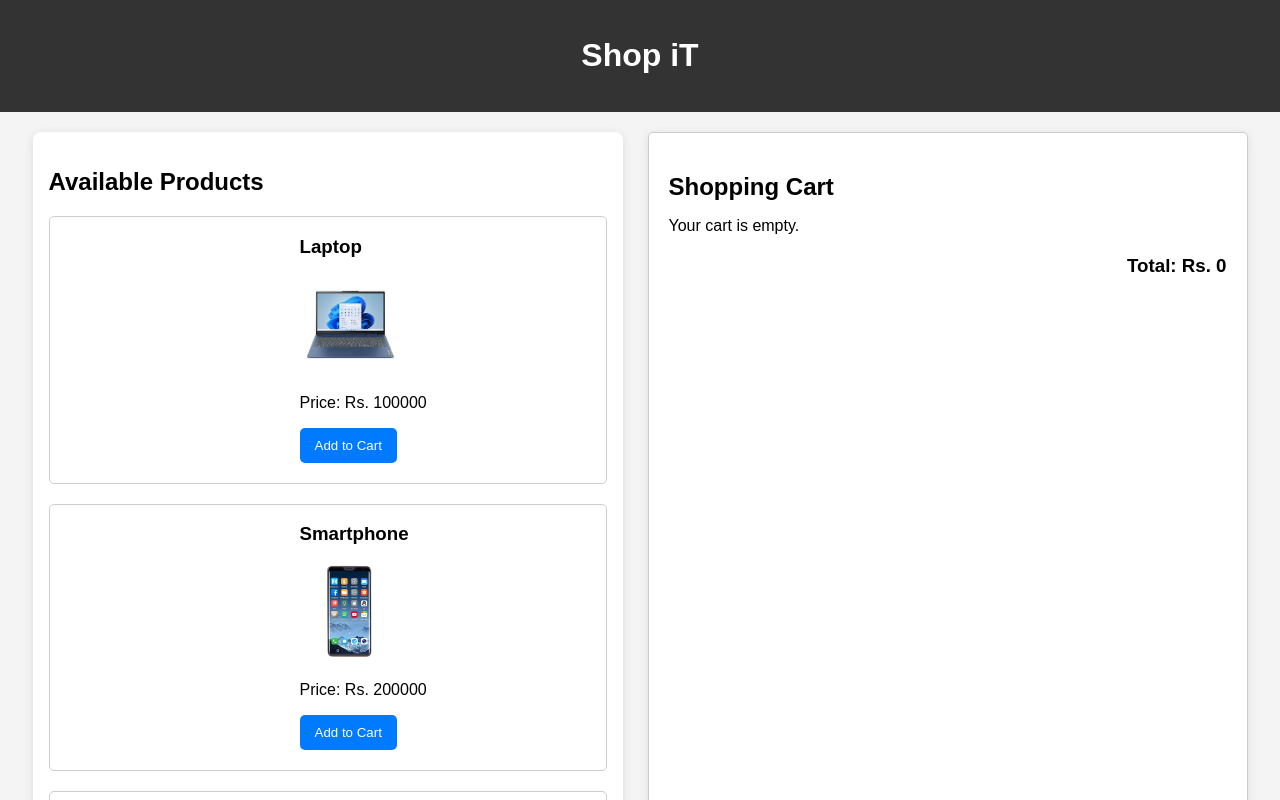
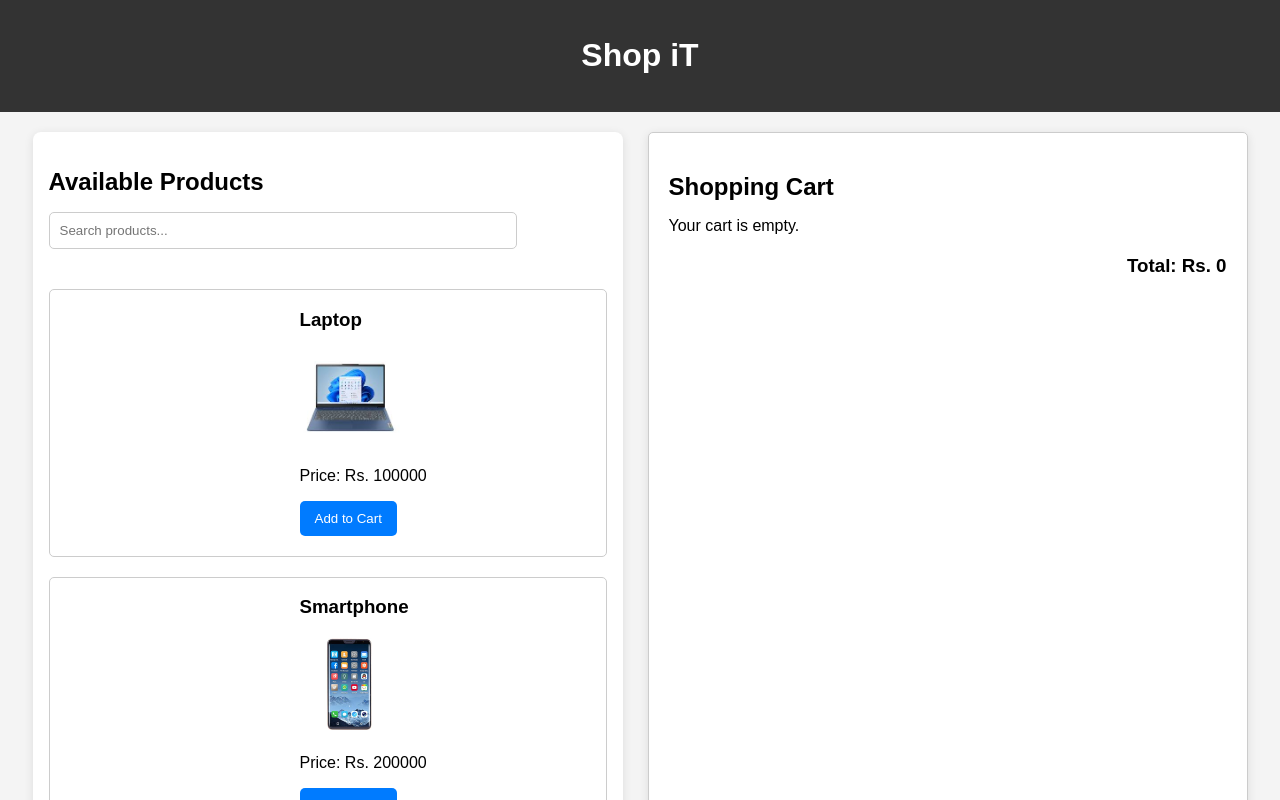
Before and after one commit to Godawela/shopping, a React (Create React App) app: page / in a window 1280 px wide. Shown: the top 800 px of the page. Built offline with nearby package versions, Linux system fonts and the light colour scheme.

Commit message:
Search option

```diff
--- a/src/App.js
+++ b/src/App.js
@@ -14,7 +14,7 @@ const App = () => {
     setTimeout(() => {
       setCartItems([...cartItems, product]);
       setLoading(false);
-    }, 1000);
+    }, 500);
   };
 
   // Remove item from cart
@@ -25,13 +25,17 @@ const App = () => {
     setTimeout(() => {
       setCartItems(cartItems.filter((cartItem) => cartItem.id !== product.id));
       setLoading(false);
-    }, 1000);
+    }, 500);
     } else {
       // Reduce the quantity by one
+      setLoading(true);
+    setTimeout(() => {
       const index = cartItems.findIndex((cartItem) => cartItem.id === product.id);
       const updatedCart = [...cartItems];
       updatedCart.splice(index, 1); // Remove one instance of the item
       setCartItems(updatedCart);
+      setLoading(false);
+    }, 500);
     }
   };
 
--- a/src/components/ProductList.jsx
+++ b/src/components/ProductList.jsx
@@ -3,16 +3,18 @@ import laptopImage from '../assets/laptop.jpeg';
 import smartPhoneImage from '../assets/smart.jpg';
 import headPhoneImage from '../assets/head.jpg';
 
-
-const products = [
+const productsData = [
   { id: 1, name: "Laptop", price: 100000, imageUrl: laptopImage },
   { id: 2, name: "Smartphone", price: 200000, imageUrl: smartPhoneImage },
-  { id: 3, name: "Headphones", price: 5000, imageUrl: headPhoneImage},
+  { id: 3, name: "Headphones", price: 5000, imageUrl: headPhoneImage },
 ];
 
 const ProductList = ({ addToCart }) => {
   const [productQuantities, setProductQuantities] = useState({});
+  const [searchQuery, setSearchQuery] = useState(""); // State for search query
+  const [products, setProducts] = useState(productsData); // State for products list
 
+  // Handle adding a product to the cart
   const handleAddToCart = (product) => {
     addToCart(product);
     setProductQuantities((prevQuantities) => ({
@@ -21,11 +23,33 @@ const ProductList = ({ addToCart }) => {
     }));
   };
 
+  // Filter products based on the search query
+  const filteredProducts = products.filter((product) =>
+    product.name.toLowerCase().includes(searchQuery.toLowerCase())
+  );
+
   return (
     <div className="product-list">
       <h2>Available Products</h2>
+
+      {/* Search Input */}
+      <input
+        type="text"
+        placeholder="Search products..."
+        value={searchQuery}
+        onChange={(e) => setSearchQuery(e.target.value)}
+        style={{
+          padding: "10px",
+          width: "80%",
+          marginBottom: "20px",
+          borderRadius: "5px",
+          border: "1px solid #ccc",
+        }}
+      />
+
       <ul style={{ listStyleType: "none", padding: 0 }}>
-        {products.map((product) => (
+        {filteredProducts.length > 0 ? (
+          filteredProducts.map((product) => (
             <li
               key={product.id}
               style={{
@@ -37,7 +61,11 @@ const ProductList = ({ addToCart }) => {
               }}
             >
               <h3>{product.name}</h3>
-            <img src={product.imageUrl} alt={product.name} style={{ width: '100px', height: '100px' }} />
+              <img
+                src={product.imageUrl}
+                alt={product.name}
+                style={{ width: "100px", height: "100px" }}
+              />
               <p>Price: Rs. {product.price}</p>
               <button
                 onClick={() => handleAddToCart(product)}
@@ -53,7 +81,10 @@ const ProductList = ({ addToCart }) => {
                 Add to Cart
               </button>
             </li>
-        ))}
+          ))
+        ) : (
+          <p>No products found</p>
+        )}
       </ul>
     </div>
   );
```
Lines whose indentation alone changed are shown as unchanged.
